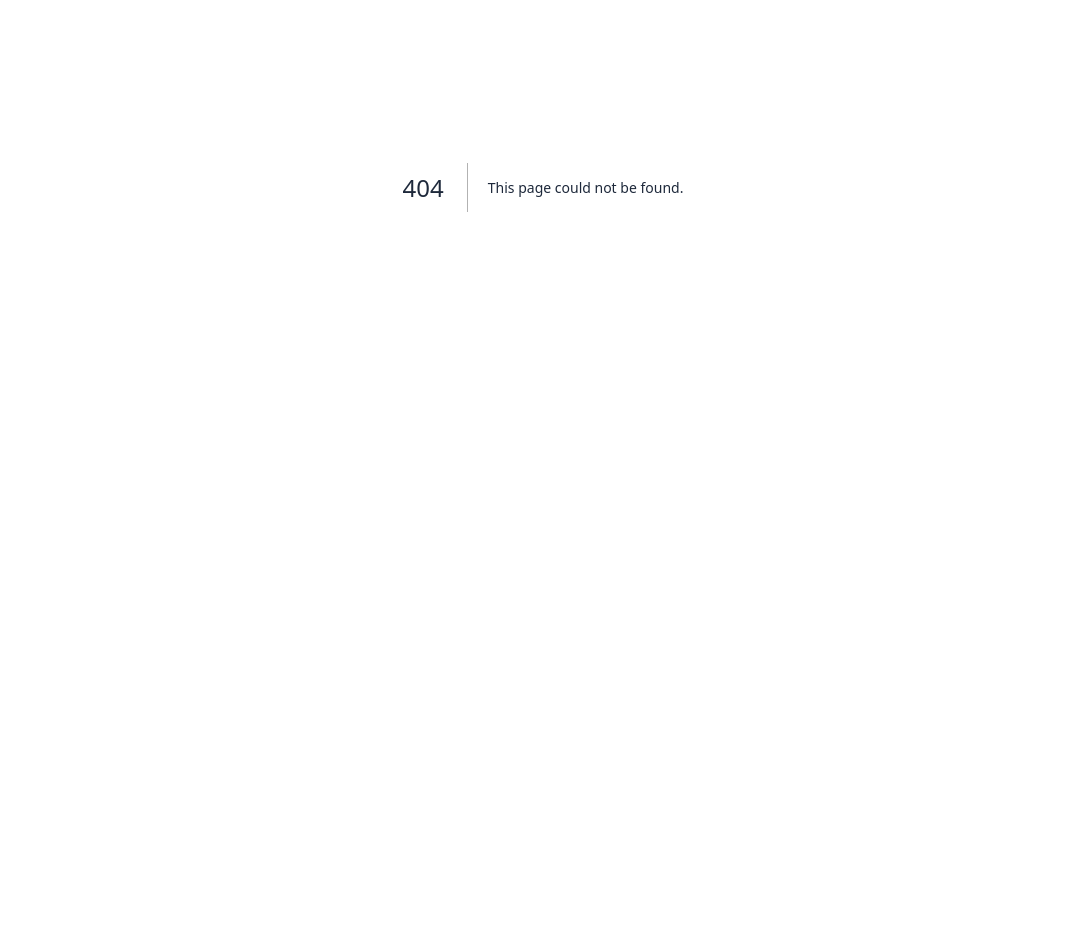
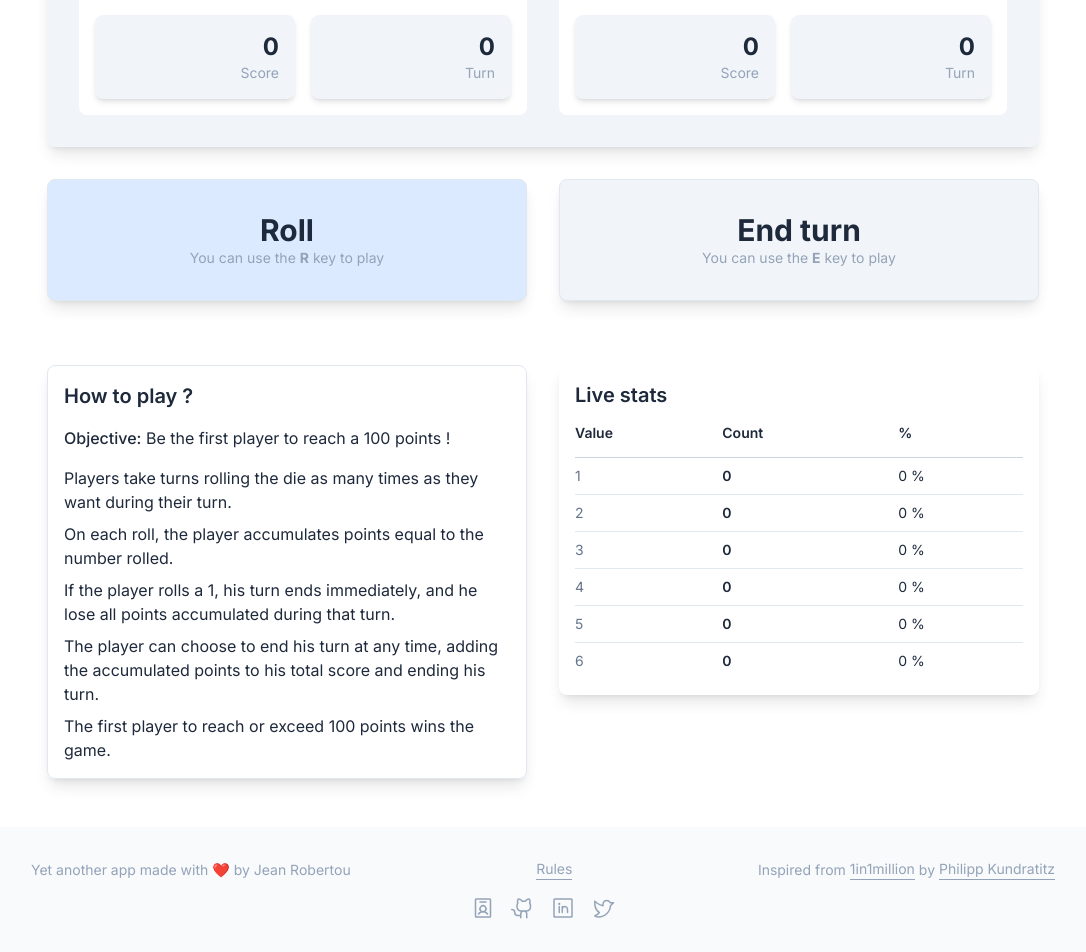
Before and after one commit to jean1591/rollTheDice, a Next.js app: page /legacy in a window 1280 px wide. Before the commit this address had no page. Shown: the part 293-1245 px from the top of the page, without its empty margins (97-1183 px from the left). Before the commit the page ends 960 px from the top, so only its background shows below. Built offline with nearby package versions, Linux system fonts and the light colour scheme.

Commit message:
feat: add footer

```diff
--- /dev/null
+++ b/src/app/(public)/Footer.tsx
@@ -0,0 +1,75 @@
+import {
+  PiGithubLogo,
+  PiIdentificationBadge,
+  PiLinkedinLogo,
+  PiTwitterLogo,
+} from 'react-icons/pi'
+
+import Link from 'next/link'
+
+export const Footer = () => {
+  return (
+    <div className="bg-slate-50 p-8 text-sm text-slate-400">
+      <div className="mx-auto max-w-5xl">
+        <div className="flex items-center justify-between">
+          <div>
+            <p>Yet another app made with ❤️ by Jean Robertou</p>
+          </div>
+
+          <Link
+            className="border-b-[1px] border-slate-400"
+            href={'/rules'}
+            target="_blank"
+          >
+            Rules
+          </Link>
+
+          <div className="flex items-center justify-end gap-x-1">
+            <p>Inspired from</p>
+            <Link
+              className="border-b-[1px] border-slate-400"
+              target="_blank"
+              href="https://1in1million.com/"
+            >
+              1in1million
+            </Link>
+            <p>by</p>
+            <Link
+              className="border-b-[1px] border-slate-400"
+              target="_blank"
+              href="https://x.com/pkundr"
+            >
+              Philipp Kundratitz
+            </Link>
+          </div>
+        </div>
+
+        <div className="mt-4 flex items-center justify-center gap-x-4">
+          <Link target="_blank" href="https://jeanrobertou.com">
+            <PiIdentificationBadge className="h-6 w-6" />
+          </Link>
+          <Link target="_blank" href="https://github.com/jean1591">
+            <PiGithubLogo className="h-6 w-6" />
+          </Link>
+          <Link
+            target="_blank"
+            href="https://www.linkedin.com/in/robertoujean/"
+          >
+            <PiLinkedinLogo className="h-6 w-6" />
+          </Link>
+          <Link target="_blank" href="https://x.com/Jean_Robert_II">
+            <PiTwitterLogo className="h-6 w-6" />
+          </Link>
+        </div>
+      </div>
+    </div>
+  )
+}
+
+/*
+Jean Robertou
+
+    Github
+
+    Linkedin
+*/
--- /dev/null
+++ b/src/app/(public)/components/PlayButtonsLegacy.tsx
@@ -0,0 +1,94 @@
+'use client'
+
+import {
+  Player,
+  addToRolls,
+  addToTurnPoints,
+  addToUserLostPoints,
+  addToUserPoints,
+  changePlayer,
+  resetTurnPoints,
+} from '@/app/lib/store/features/user/slice'
+import { useDispatch, useSelector } from 'react-redux'
+
+import { GameOverModal } from './GameOverModal'
+import { RootState } from '@/app/lib/store/store'
+import { getRandomNumber } from '@/utils/getRandomNumber'
+import useComputerTurn from '../hooks/useComputerTurn'
+import { useEffect } from 'react'
+
+export const PlayButtonsLegacy = () => {
+  const dispatch = useDispatch()
+  const { currentPlayer, displayGameOverModal, turnPoints } = useSelector(
+    (state: RootState) => state.user
+  )
+
+  useComputerTurn()
+
+  const handleRollDie = () => {
+    const dieValue = getRandomNumber()
+    dispatch(addToRolls(dieValue))
+
+    // Turn is lost, player change
+    if (dieValue === 1) {
+      dispatch(addToUserLostPoints(turnPoints))
+      dispatch(resetTurnPoints())
+      dispatch(changePlayer())
+      return
+    }
+
+    dispatch(addToTurnPoints(dieValue))
+  }
+
+  const handleEndTurn = () => {
+    dispatch(addToUserPoints(turnPoints))
+    dispatch(resetTurnPoints())
+    dispatch(changePlayer())
+  }
+
+  const handleKeyDown = (event: KeyboardEvent) => {
+    if (event.key === 'r') {
+      handleRollDie()
+    }
+
+    if (event.key === 'e') {
+      handleEndTurn()
+    }
+  }
+
+  useEffect(() => {
+    window.addEventListener('keydown', handleKeyDown)
+
+    return () => {
+      window.removeEventListener('keydown', handleKeyDown)
+    }
+  }, [turnPoints])
+
+  return (
+    <div className="grid grid-cols-1 gap-8 md:grid-cols-2">
+      <button
+        onClick={handleRollDie}
+        disabled={currentPlayer === Player.COMPUTER}
+        className="rounded-lg border-[1px] border-slate-200 bg-blue-100 px-4 py-8 shadow-lg transition duration-500 ease-in-out hover:bg-blue-50 hover:shadow-none focus:border-slate-200 disabled:bg-white disabled:shadow-none"
+      >
+        <p className="text-3xl font-bold">Roll</p>
+        <p className="text-sm text-slate-400">
+          You can use the <span className="font-bold">R</span> key to play
+        </p>
+      </button>
+
+      <button
+        onClick={handleEndTurn}
+        disabled={currentPlayer === Player.COMPUTER}
+        className="rounded-lg border-[1px] border-slate-200 bg-slate-100 px-4 py-8 shadow-lg transition duration-500 ease-in-out hover:bg-slate-50 hover:shadow-none focus:border-slate-200 disabled:bg-white disabled:shadow-none"
+      >
+        <p className="text-3xl font-bold">End turn</p>
+        <p className="text-sm text-slate-400">
+          You can use the <span className="font-bold">E</span> key to play
+        </p>
+      </button>
+
+      {displayGameOverModal && <GameOverModal />}
+    </div>
+  )
+}
--- /dev/null
+++ b/src/app/(public)/components/ScoreLegacy.tsx
@@ -0,0 +1,60 @@
+'use client'
+
+import { Player } from '@/app/lib/store/features/user/slice'
+import { RootState } from '@/app/lib/store/store'
+import { classNames } from '@/utils/classNames'
+import { useSelector } from 'react-redux'
+
+export const ScoreLegacy = () => {
+  const { computerPoints, currentPlayer, turnPoints, userPoints } = useSelector(
+    (state: RootState) => state.user
+  )
+
+  return (
+    <div className="grid grid-cols-1 gap-8 rounded-lg bg-slate-100 p-4 shadow-lg md:grid-cols-2 md:p-8">
+      <div className="rounded-lg bg-white p-4">
+        <p className="text-center text-3xl font-bold">You</p>
+
+        <div className="mt-12 flex items-center justify-between gap-x-4">
+          <div
+            className={classNames(
+              userPoints >= 100 ? 'bg-green-100' : 'bg-slate-100',
+              'flex-1 rounded-lg p-4 text-right shadow-md'
+            )}
+          >
+            <p className="text-2xl font-bold">{userPoints}</p>
+            <p className="text-sm text-slate-400">Score</p>
+          </div>
+          <div className="flex-1 rounded-lg bg-slate-100 p-4 text-right shadow-md">
+            <p className="text-2xl font-bold">
+              {currentPlayer === Player.USER ? turnPoints : 0}
+            </p>
+            <p className="text-sm text-slate-400">Turn</p>
+          </div>
+        </div>
+      </div>
+
+      <div className="rounded-lg bg-white p-4">
+        <p className="text-center text-3xl font-bold">Computer</p>
+
+        <div className="mt-12 flex items-center justify-between gap-x-4">
+          <div
+            className={classNames(
+              computerPoints >= 100 ? 'bg-green-100' : 'bg-slate-100',
+              'flex-1 rounded-lg p-4 text-right shadow-md'
+            )}
+          >
+            <p className="text-2xl font-bold">{computerPoints}</p>
+            <p className="text-sm text-slate-400">Score</p>
+          </div>
+          <div className="flex-1 rounded-lg bg-slate-100 p-4 text-right shadow-md">
+            <p className="text-2xl font-bold">
+              {currentPlayer === Player.COMPUTER ? turnPoints : 0}
+            </p>
+            <p className="text-sm text-slate-400">Turn</p>
+          </div>
+        </div>
+      </div>
+    </div>
+  )
+}
--- /dev/null
+++ b/src/app/(public)/layout.tsx
@@ -0,0 +1,16 @@
+import { Footer } from './Footer'
+
+export default function Layout({
+  children,
+}: Readonly<{
+  children: React.ReactNode
+}>) {
+  return (
+    <div>
+      <div className="mx-auto mb-12 mt-4 flex max-w-5xl flex-col items-center justify-center px-4">
+        {children}
+      </div>
+      <Footer />
+    </div>
+  )
+}
--- /dev/null
+++ b/src/app/(public)/legacy/page.tsx
@@ -0,0 +1,30 @@
+import { Hero } from '../components/Hero'
+import { PlayButtonsLegacy } from '../components/PlayButtonsLegacy'
+import { Rules } from '../components/Rules'
+import { ScoreLegacy } from '../components/ScoreLegacy'
+import { Stats } from '../components/Stats'
+
+export default function Home() {
+  return (
+    <div className="w-full">
+      <Hero />
+
+      <div className="mt-16">
+        <ScoreLegacy />
+      </div>
+
+      <div className="mt-8">
+        <PlayButtonsLegacy />
+      </div>
+
+      <div className="mt-16 grid grid-cols-1 gap-8 md:grid-cols-2">
+        <div className="order-2 space-y-8 md:order-1">
+          <Rules />
+        </div>
+        <div className="order-1 space-y-8 md:order-2">
+          <Stats />
+        </div>
+      </div>
+    </div>
+  )
+}
--- a/src/app/layout.tsx
+++ b/src/app/layout.tsx
@@ -10,8 +10,8 @@ const inter = Inter({ subsets: ['latin'] })
 
 export const metadata: Metadata = {
   title: {
-    template: 'Dice - Can you beat the odds ?',
-    default: 'Dice - Can you beat the odds ?',
+    template: 'Race to 100 - Will you be the first to reach a 100 points ?',
+    default: 'Race to 100 - Will you be the first to reach a 100 points ?',
   },
 }
 
@@ -24,10 +24,7 @@ export default function RootLayout({
     <StoreProvider>
       <html lang="fr">
         <body
-          className={classNames(
-            inter.className,
-            'mx-auto my-20 flex h-full max-w-5xl flex-col items-center justify-center bg-white px-4 text-slate-800'
-          )}
+          className={classNames(inter.className, 'bg-white text-slate-800')}
         >
           <Toaster position="bottom-right" reverseOrder={true} />
           {children}
--- a/src/app/lib/store/features/user/slice.ts
+++ b/src/app/lib/store/features/user/slice.ts
@@ -44,7 +44,7 @@ const initialState: UserSlice = {
   lostUserPoints: { points: 0, turns: 0 },
   rolls: initialRolls,
   turnPoints: 0,
-  userPoints: 99,
+  userPoints: 0,
 }
 
 export const userSlice = createSlice({
```
